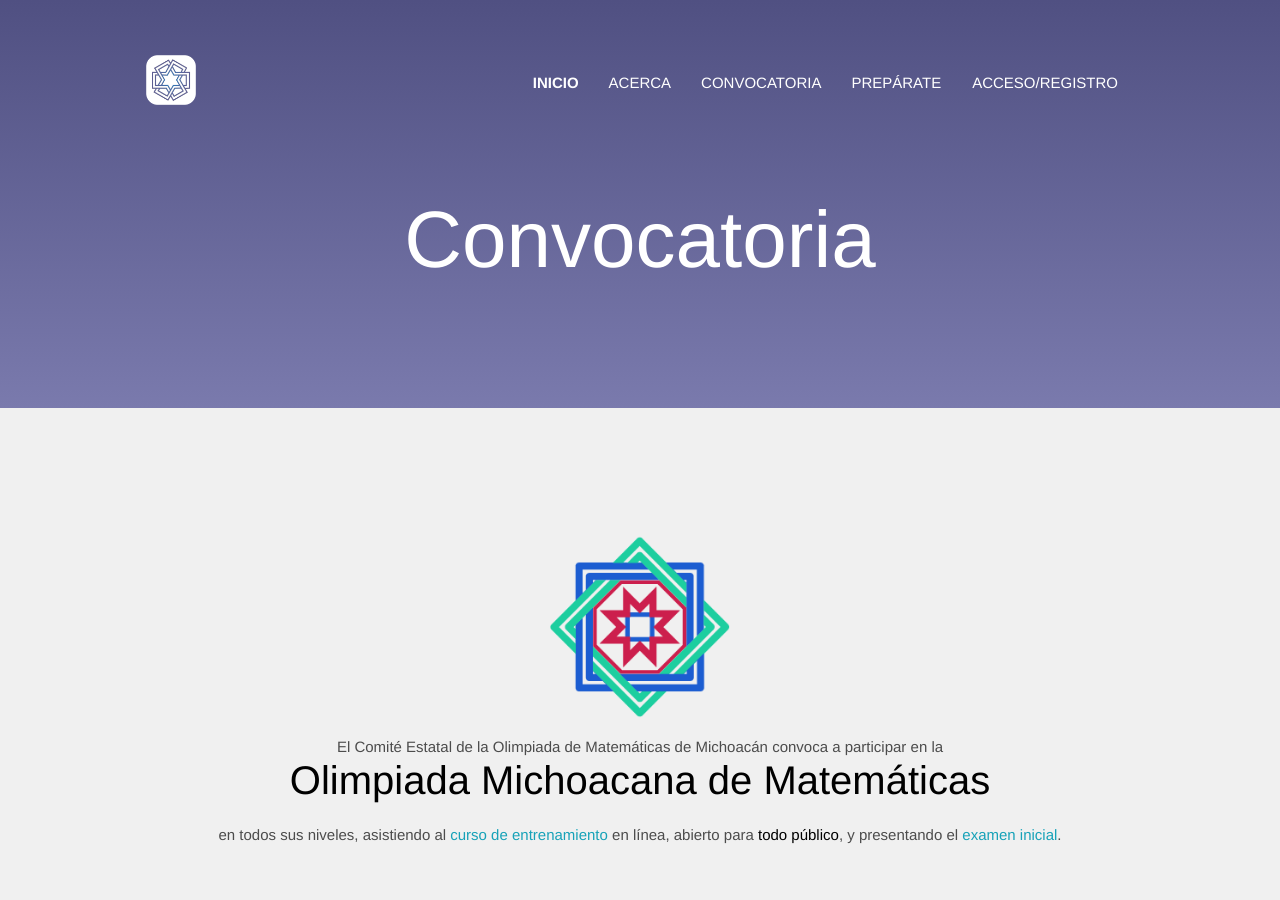
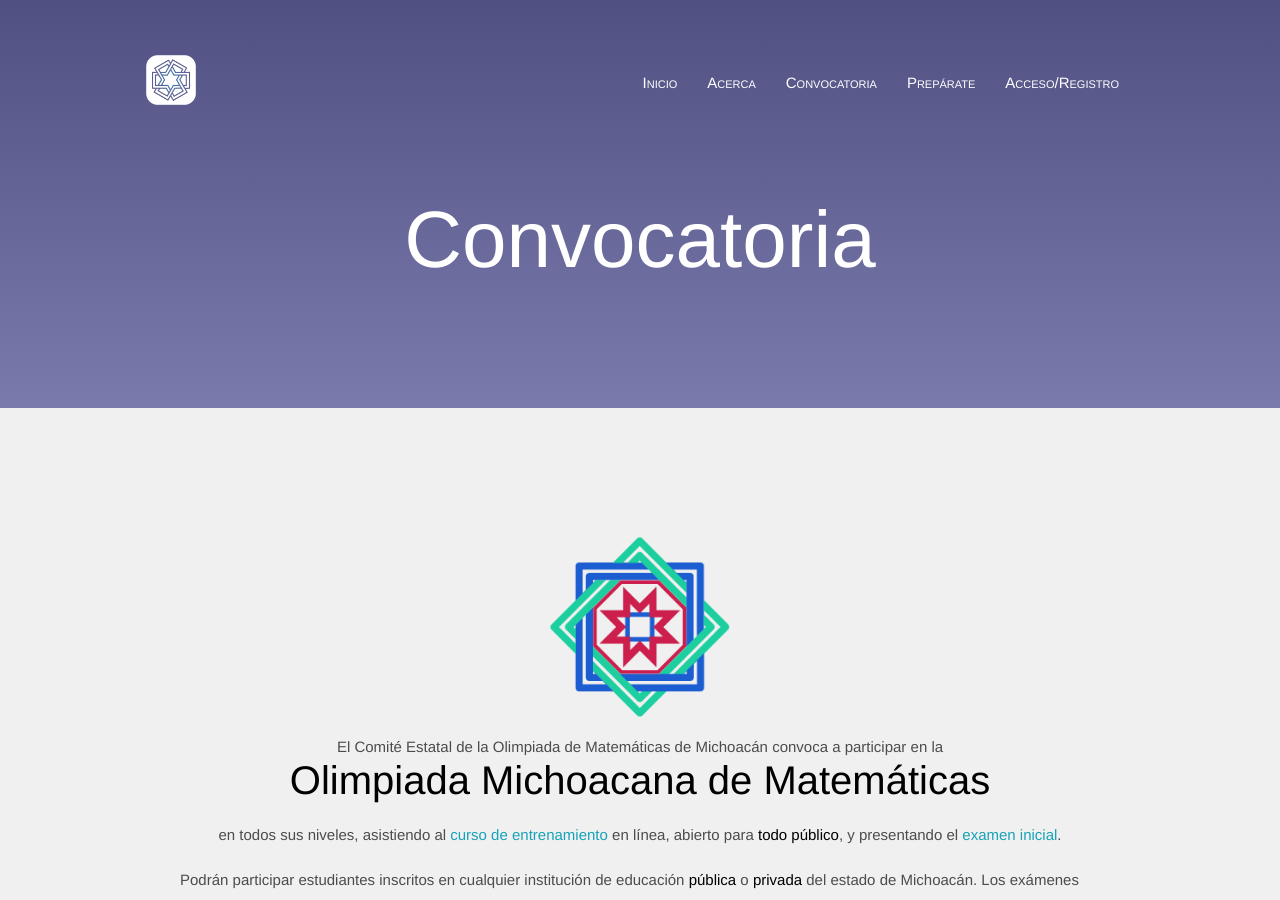
Before and after one commit to OlimpiadaMatematicasMichoacan/WOMM, a Jekyll site: the page built from _pages/convocatoria.md, in a window 1280 px wide and 900 px high. Built offline with Jekyll 4.4.1, drawn with Linux system fonts in a browser that asks for light colours.

Commit message:
small caps to title bar, fixed bugs

```diff
--- a/_data/settings.yml
+++ b/_data/settings.yml
@@ -12,6 +12,7 @@ address: Morelia, Michoacán.
 copyright: "Designed by <a href='https://roicort.github.io'>Rodrigo Cortez</a> with <a href='/opensource'>OSS</a> <br> Made with ❤️ in Morelia <br> Copyright &copy; 2021"
 
 menu:
+- {name: Inicio, link: '/'}
 - {name: Acerca, link: '/acerca'}
 - {name: Convocatoria, link: '/convocatoria'}
 - {name: Prepárate, link: '/preparate'}
--- a/_includes/header.html
+++ b/_includes/header.html
@@ -15,20 +15,18 @@
 
     <div class="collapse navbar-collapse text-center" id="navigation">
       <ul class="navbar-nav ml-auto">
-        <li class="nav-item active">
-          <a class="nav-link" href="{{ site.baseurl }}/">Inicio</a>
-        </li>
+<!--         <li class="nav-item active"> -->
+<!--           <a class="nav-link" href="{{ site.baseurl }}/">Inicio</a> -->
+<!--         </li> -->
         {% for link in site.data.settings.menu %}
           <li class="nav-item {{ class }}">
             <a class="nav-link" href="{{ link.link }}">{{ link.name }}</a>
           </li>
         {% endfor %}
+        <li class="nav-item {{ class }}">
+            <a class="nav-link" data-toggle="modal" data-target="#loginModal">Acceso/Registro</a>
+          </li>
       </ul>
-
-
-      <!--Trigger-->
-    <a class="nav-link text-white" data-toggle="modal" data-target="#loginModal">ACCESO/REGISTRO</a>
-
 
     </div>
   </nav>
@@ -49,7 +47,7 @@
       </br>
         <div class="d-flex flex-column text-center">
           <form>
-            <a class="btn btn-primary" href="https://registro.olimpiadamatematicasmichoacan.org:8443/login/index.php" role="button">Iniciar Sesión</a>
+            <a class="btn btn-primary" href="https://registro.olimpiadamatematicasmichoacan.org:8443/login/index.php" role="button">Iniciar sesión</a>
           </form>
         </br>
           <div class="text-center text-muted delimiter">o usa tu cuenta de Google para acceder o registrarte</div>
--- a/_pages/convocatoria.md
+++ b/_pages/convocatoria.md
@@ -20,12 +20,11 @@ El Comité Estatal de la Olimpiada de Matemáticas de Michoacán convoca a parti
 <h3> Olimpiada Michoacana de Matemáticas</h3>
 en todos sus niveles, asistiendo al <a class="text-info" data-toggle="modal" data-target="#loginModal">curso de entrenamiento</a> en línea, abierto para <strong>todo público</strong>, y presentando el <a class="text-info" data-toggle="modal" data-target="#loginModal">examen inicial</a>.
 </center>
-<br>
 
-Podrán participar estudiantes inscritos en cualquier institución de educación **pública** o **privada** del estado de Michoacán. Los exámenes iniciales están divididos en niveles que van <span style="color:green">desde 4° de primaria hasta 2° año de preparatoria</span> o equivalente. Cada año se aplicarán dos exámenes iniciales a todos los niveles.
+Podrán participar estudiantes inscritos en cualquier institución de educación **pública** o **privada** del estado de Michoacán. Los exámenes iniciales están divididos en niveles que van <span style="color:#00a000">desde 4° de primaria hasta 2° año de preparatoria</span> o equivalente. Cada año se aplicarán dos exámenes iniciales a todos los niveles.
 
-- <span style="color:green">Primera fecha:</span> 14, 15 y 16 de enero de 2022.
-- <span style="color:green">Segunda fecha:</span> mayo 2022. Fecha por confirmar.
+- <span style="color:#00a000">Primera fecha:</span> 14, 15 y 16 de enero de 2022.
+- <span style="color:#00a000">Segunda fecha:</span> mayo 2022. Fecha por confirmar.
 
 Si no avanzas en la primera fecha, puedes entrenar e intentarlo de nuevo en la segunda.
 
@@ -49,13 +48,13 @@ En ambas fechas puedes escoger qué día haces el examen, y una vez que avanzas
 Si ya te registraste alguna vez (por ejemplo, al año pasado), no es necesario registrarte de nuevo y puedes <a class="text-info" href="https://registro.olimpiadamatematicasmichoacan.org:8443/login/index.php">acceder a la plataforma</a>.
 
 
-### <span style="color:green"> Objetivo</span>
+### <span style="color:#00a000"> Objetivo</span>
 
 La Olimpiada de Matemáticas tiene como objetivo promover el aprendizaje de las matemáticas de una manera creativa, lógica y divertida.
 
 Existe la falsa creencia de que las matemáticas sólo le sirven a aquellos interesados en estudiar disciplinas que tradicionalmente se asocian con la ciencia e ingeniería, pero esto está muy alejado de la realidad. Todas las áreas del conocimiento, e incluso tu vida cotidiana, prosperarán con un poco más de razonamiento lógico, creatividad y pensamiento crítico. La Olimpiada de Matemáticas aspira a fortalecer estas habilidades en la sociedad.
 
-### <span style="color:green"> Proceso</span>
+### <span style="color:#00a000"> Proceso</span>
 
 ##### <strong><span style="color:red">Nota</span></strong>: Este año cambió considerablemente el proceso de la Olimpiada de Matemáticas con respecto a años anteriores.
 
@@ -107,14 +106,14 @@ Si logras resolver el examen entrarás a un grupo de entrenamiento, dependiendo
 Cuando Michoacán participe en algún concurso (nacional, regional, nacional OMMEB, femenil, etc.) se invitará al grupo Teruk'ati en adelante dentro de aquellas personas que puedan participar en dicho concurso a resolver un examen adicional para escoger a quienes representarán a Michoacán.
 
 
-### <span style="color:green">Preguntas frecuentes</span>
+### <span style="color:#00a000">Preguntas frecuentes</span>
 
 <br>
 
 <details>
 <summary>¿Qué conocimientos necesito para resolver el examen?</summary>
 <p>
-   Los primeros exámenes se resuelven usando <span style="color:green">ingenio</span> y <span style="color:orange">lógica</span> más que técnica. En el entrenamiento te daremos los conocimientos necesarios para resolver los exámenes de las siguientes fases.
+   Los primeros exámenes se resuelven usando <span style="color:#00a000">ingenio</span> y <span style="color:orange">lógica</span> más que técnica. En el entrenamiento te daremos los conocimientos necesarios para resolver los exámenes de las siguientes fases.
 </p>
 </details>
 
@@ -199,29 +198,29 @@ Además, queremos que todo el mundo tenga acceso a los entrenamientos básicos.
 Cada año, participamos (o participaremos) en los siguientes concursos:
 <br><br>
 
-<span style="color:blue">Nota: </span> Los grados escolares mencionados son al momento del concurso. A veces hay que necesariamente comenzar uno o más años anteriores a eso con el proceso estatal para poder clasificar. Entre antes, mejor.
+<span style="color:#aa00fb">Nota: </span> Los grados escolares mencionados son al momento del concurso. A veces hay que necesariamente comenzar uno o más años anteriores a eso con el proceso estatal para poder clasificar. Entre antes, mejor.
 
 <br><br>
 
-<strong><span style="color:magenta">[Junio] </span></strong><span style="color:blue">Concurso Nacional OMMEB en sus 3 niveles: </span>
+<strong><span style="color:#ff5522">[Junio] </span></strong><span style="color:#aa00fb">Concurso Nacional OMMEB en sus 3 niveles: </span>
 
 <ul>
-  <li><span style="color:green">OMMEB Nivel I</span>: 4° y 5° de primaria</li>
-  <li><span style="color:green">OMMEB Nivel II</span>: 6° de primaria y 1° de secundaria</li>
-  <li><span style="color:green">OMMEB Nivel III</span>: 2° de secundaria</li>
+  <li><span style="color:#00a000">OMMEB Nivel I</span>: 4° y 5° de primaria</li>
+  <li><span style="color:#00a000">OMMEB Nivel II</span>: 6° de primaria y 1° de secundaria</li>
+  <li><span style="color:#00a000">OMMEB Nivel III</span>: 2° de secundaria</li>
 </ul>
 <br><br>
 
-<strong><span style="color:magenta">[Octubre] </span></strong><span style="color:blue">Olimpiada Regional de Matemáticas (región centro)</span>: 3° año de bachillerato (o equivalente, como 5° semestre).
+<strong><span style="color:#ff5522">[Octubre] </span></strong><span style="color:#aa00fb">Olimpiada Regional de Matemáticas (región centro)</span>: 3° año de bachillerato (o equivalente, como 5° semestre).
 
 <br><br>
-<strong><span style="color:magenta">[Noviembre] </span></strong><span style="color:blue">Concurso Nacional OMM</span>: 3° año de bachillerato (o equivalente, como 5° semestre).
+<strong><span style="color:#ff5522">[Noviembre] </span></strong><span style="color:#aa00fb">Concurso Nacional OMM</span>: 3° año de bachillerato (o equivalente, como 5° semestre).
 
 <br><br>
-<strong><span style="color:magenta">[Enero-Febrero] </span></strong><span style="color:blue">Concurso Nacional Femenil OMM (temporal) </span> en sus 2 niveles:
+<strong><span style="color:#ff5522">[Enero-Febrero] </span></strong><span style="color:#aa00fb">Concurso Nacional Femenil OMM (temporal) </span> en sus 2 niveles:
 <ul>
-  <li><span style="color:green">Femenil Nivel I</span>: hasta 1° año de bachillerato</li>
-  <li><span style="color:green">Femenil Nivel II</span>: hasta 3° año de bachillerato</li>
+  <li><span style="color:#00a000">Femenil Nivel I</span>: hasta 1° año de bachillerato</li>
+  <li><span style="color:#00a000">Femenil Nivel II</span>: hasta 3° año de bachillerato</li>
 </ul>
 
 Para participar en cualquiera de estos concursos, <strong>deberás avanzar en uno de los dos concursos de entrada que se hacen al año en Michoacán</strong>, y posterioremente, a través de exámenes periódicos, avanzar a los grupos altos, y finalmente, realizar un examen de selección.
@@ -258,9 +257,9 @@ Escríbenos a <a class="text-info" href="mailto:olimpiada.omm@gmail.com">este co
 <p> &nbsp; </p>
 #### ¡Ayúdanos a darle difusión al evento!
 
-<span style="color:blue">Somos una organización sin fines de lucro. Somos voluntarios interesados en aportar nuestro granito de arena a la educación matemática en Michoacán.</span>
+<span style="color:#aa00fb">Somos una organización sin fines de lucro. Somos voluntarios interesados en aportar nuestro granito de arena a la educación matemática en Michoacán.</span>
 
-<span style="color:green">Las decisiones del jurado son inapelables.</span>
+<span style="color:#00a000">Las decisiones del jurado son inapelables.</span>
 
 
 
--- a/assets/scss/_buttons.scss
+++ b/assets/scss/_buttons.scss
@@ -2,7 +2,7 @@
 .btn {
   font-size: 22px;
   font-family: $secondary-font;
-  text-transform: capitalize;
+  //text-transform: capitalize;
   padding: 16px 44px;
   border-radius: 5px;
   font-weight: 600;
--- a/assets/scss/_common.scss
+++ b/assets/scss/_common.scss
@@ -43,6 +43,7 @@ a,
 a:hover,
 a:focus {
   text-decoration: none;
+  color: #0000ff
 }
 
 a,
--- a/assets/scss/templates/_navigation.scss
+++ b/assets/scss/templates/_navigation.scss
@@ -18,12 +18,14 @@
   .nav-item{
     .nav-link{
       font-family: $tertiary-font;
-      text-transform: uppercase;
+      font-variant: small-caps;
+      //text-transform: uppercase;
       padding: 15px;
     }
     &.active{
       font-weight: bold;
     }
+
   }
 }
 
```
